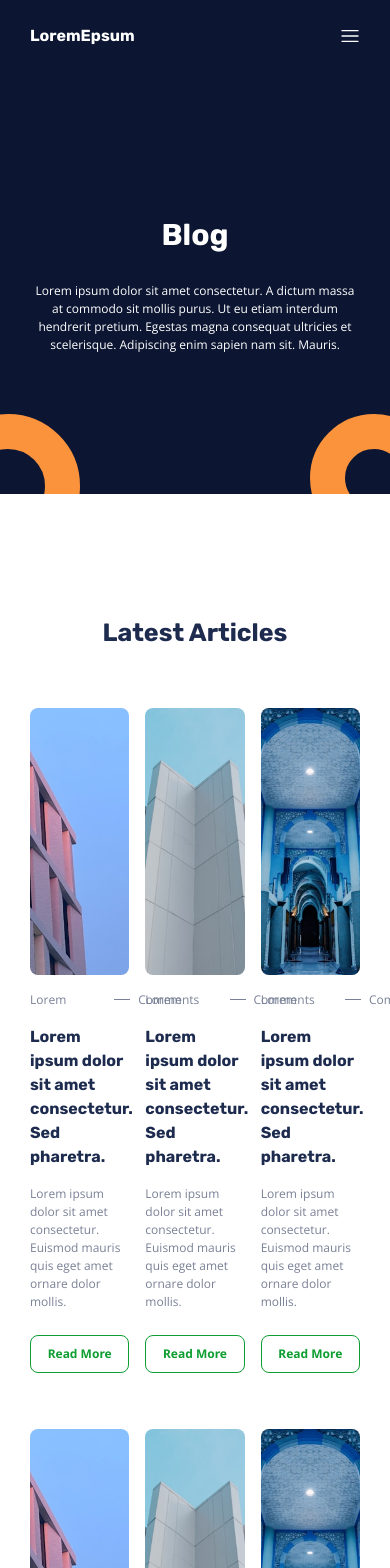
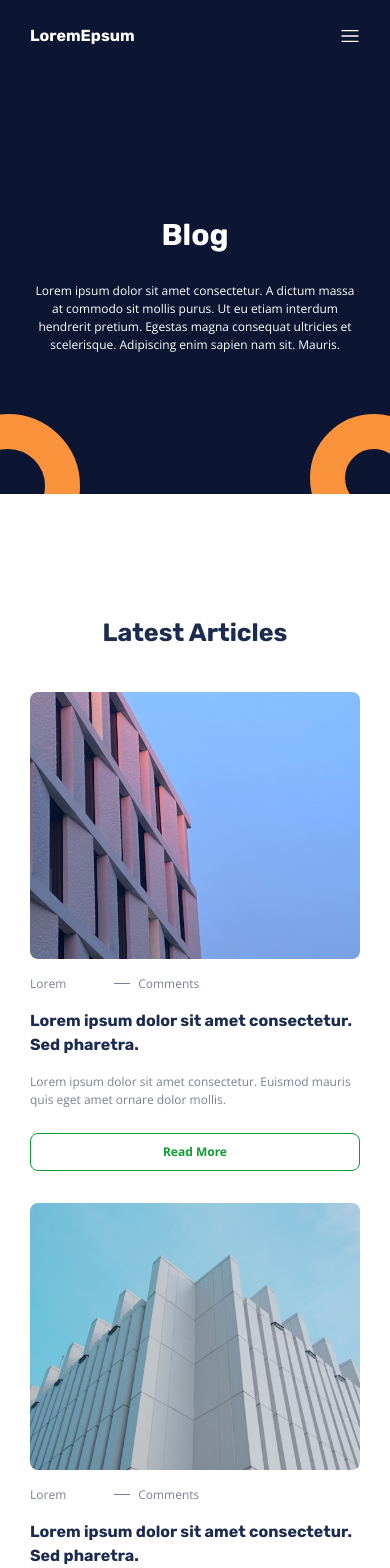
Before and after one commit to dazzlerabhi30800/wcs-ida, a React (Vite) app: page /blogs in a window 390 px wide. Shown: the top 1568 px of the page. Built offline with nearby package versions, Linux system fonts and the light colour scheme.

Commit message:
blog page responsive

```diff
--- a/src/Components/LatestArticles.jsx
+++ b/src/Components/LatestArticles.jsx
@@ -14,7 +14,7 @@ const LatestArticles = () => {
         <h2 className={`${fontStyles.h2} font-bold text-blue`}>
           Latest Articles
         </h2>
-        <div className="grid grid-cols-3 mt-4 w-full gap-x-4 gap-y-14">
+        <div className="grid grid-cols-1 sm:grid-cols-2 md:grid-cols-3 xl:grid-cols-4 gap-8 sm:gap-4 sm:gap-y-8 lg:gap-y-14 xl:gap-x-8">
           {blogData?.map((data, index) => (
             <BlogComp data={data} key={index} />
           ))}
```
